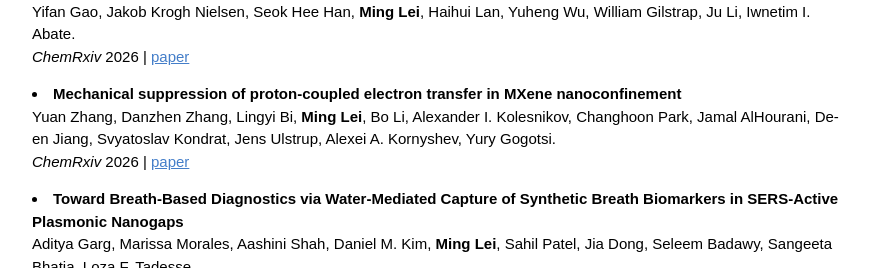
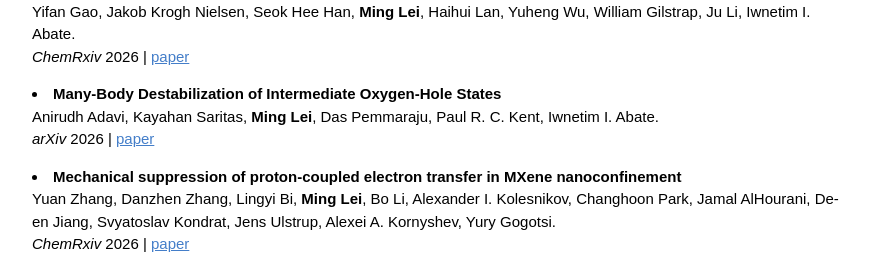
Before and after one commit to mlei012/mlei012.github.io, a plain HTML site: page index.html in a window 1280 px wide. Shown: the part 747-1015 px from the top of the page, without its empty margins (274-1144 px from the left). Drawn offline with nearby package versions, Linux system fonts and the light colour scheme.

Commit message:
index.html

```diff
--- a/index.html
+++ b/index.html
@@ -195,6 +195,14 @@
       Yifan Gao, Jakob Krogh Nielsen, Seok Hee Han, <strong>Ming Lei</strong>, Haihui Lan, Yuheng Wu, William Gilstrap, Ju Li, Iwnetim I. Abate.
       <br>
       <em>ChemRxiv</em> 2026 | <a style="color: #447ec9" href="https://chemrxiv.org/doi/abs/10.26434/chemrxiv.15009395/v1">paper</a>
+      </p>
+
+      <p>
+      <li><strong>Many-Body Destabilization of Intermediate Oxygen-Hole States</strong>
+      <br>
+      Anirudh Adavi, Kayahan Saritas, <strong>Ming Lei</strong>, Das Pemmaraju, Paul R. C. Kent, Iwnetim I. Abate.
+      <br>
+      <em>arXiv</em> 2026 | <a style="color: #447ec9" href="https://arxiv.org/abs/2608.11388">paper</a>
       </p>
 
       <p>
```
